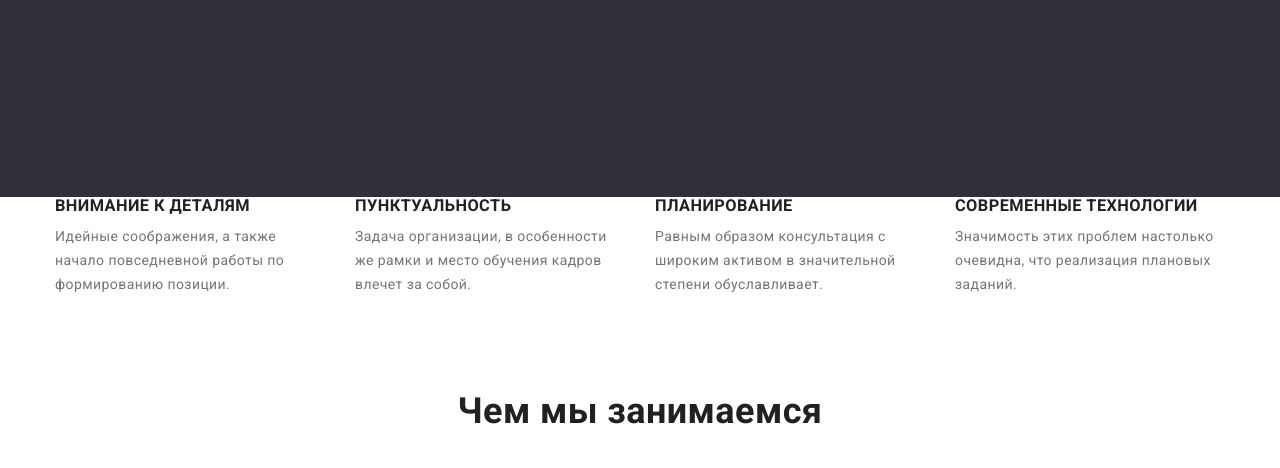
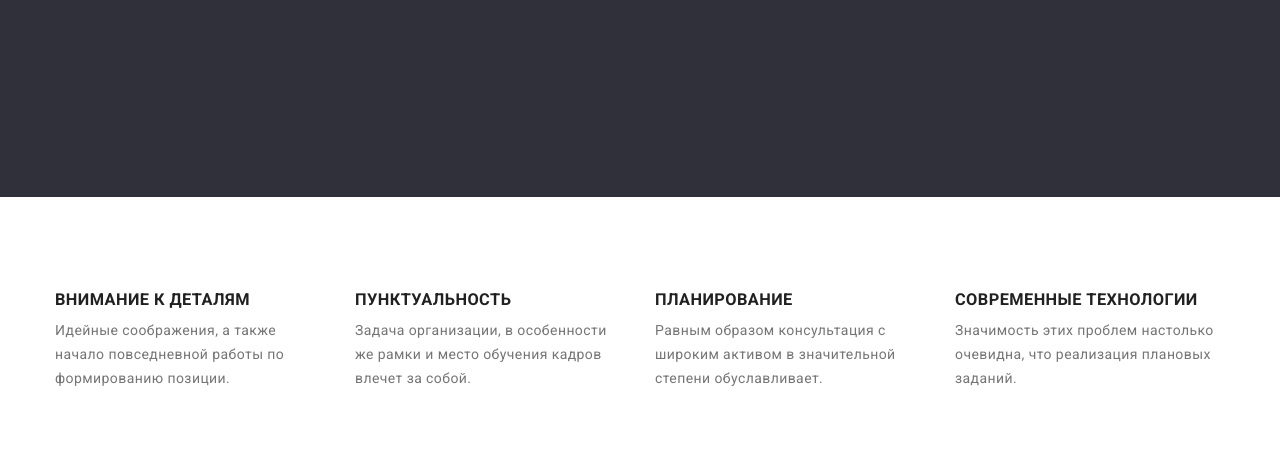
Before and after one commit to RadaSkvortsova/goit-markup-hw-03, a plain HTML site: page index.html in a window 1280 px wide. Shown: the part 484-952 px from the top of the page. Drawn offline with nearby package versions, Linux system fonts and the light colour scheme.

Commit message:
исравлен padding

```diff
--- a/css/style.css
+++ b/css/style.css
@@ -131,6 +131,9 @@ header {
 }
 .section-indent {
     padding-bottom: 94px;
+}
+.skills {
+    padding-top: 94px;
 }
 .skills-list {
     display: flex;
```
